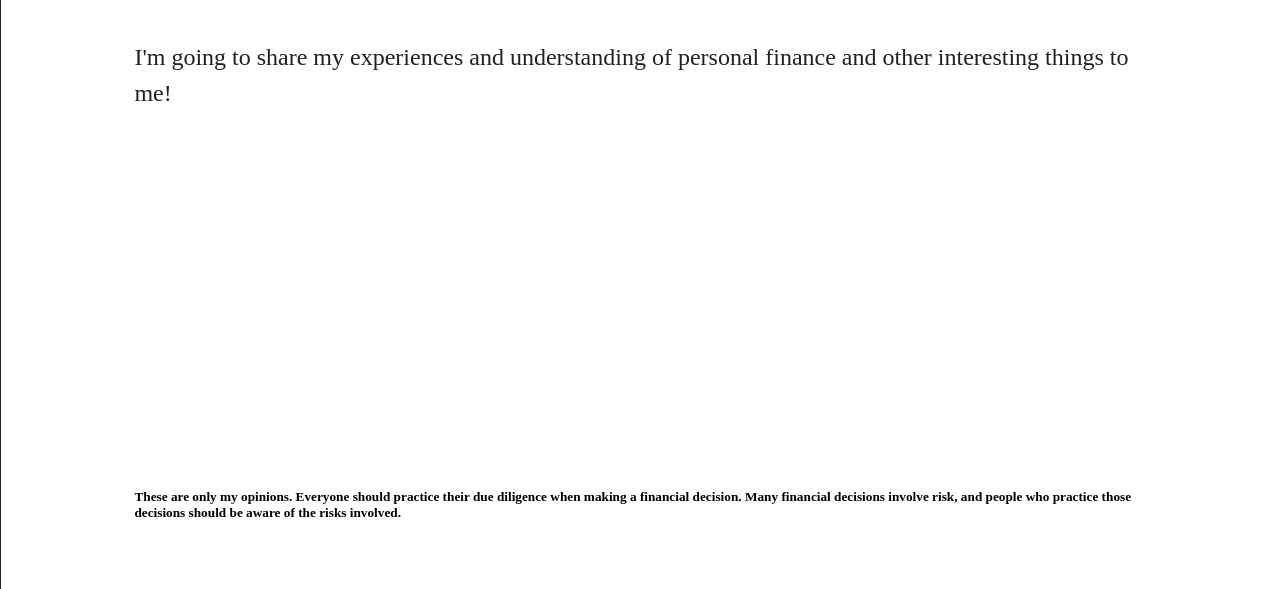
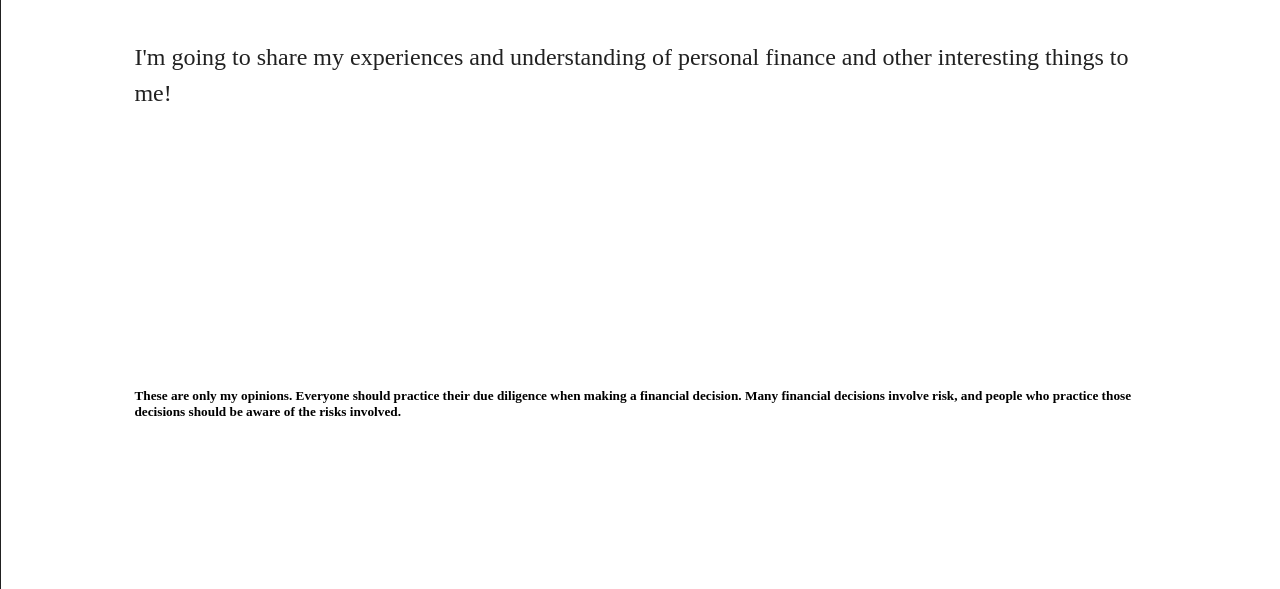
Before and after one commit to dubincorey/blog, a Gatsby site: page / in a window 1280 px wide. Shown: the part 211-800 px from the top of the page. Built offline with nearby package versions, Linux system fonts and the light colour scheme; Gatsby itself is replaced by a stand-in of ours.

Commit message:
small changes to bog name

```diff
--- a/src/pages/index.js
+++ b/src/pages/index.js
@@ -4,7 +4,7 @@ import { disclaimer } from "./layout.module.css";
 
 const IndexPage = () => {
   return (
-    <Layout pageTitle="QuickFi">
+    <Layout pageTitle="CDFI">
       <p>
         I'm going to share my experiences and understanding of personal finance
         and other interesting things to me!
--- a/src/pages/layout.module.css
+++ b/src/pages/layout.module.css
@@ -82,5 +82,5 @@ p {
 }
 
 #disclaimer {
-  padding-top: 35%;
+  padding-top: 25%;
 }
```
Also changed, not shown: blog/money psychology.mdx (renamed from blog/one.mdx).
